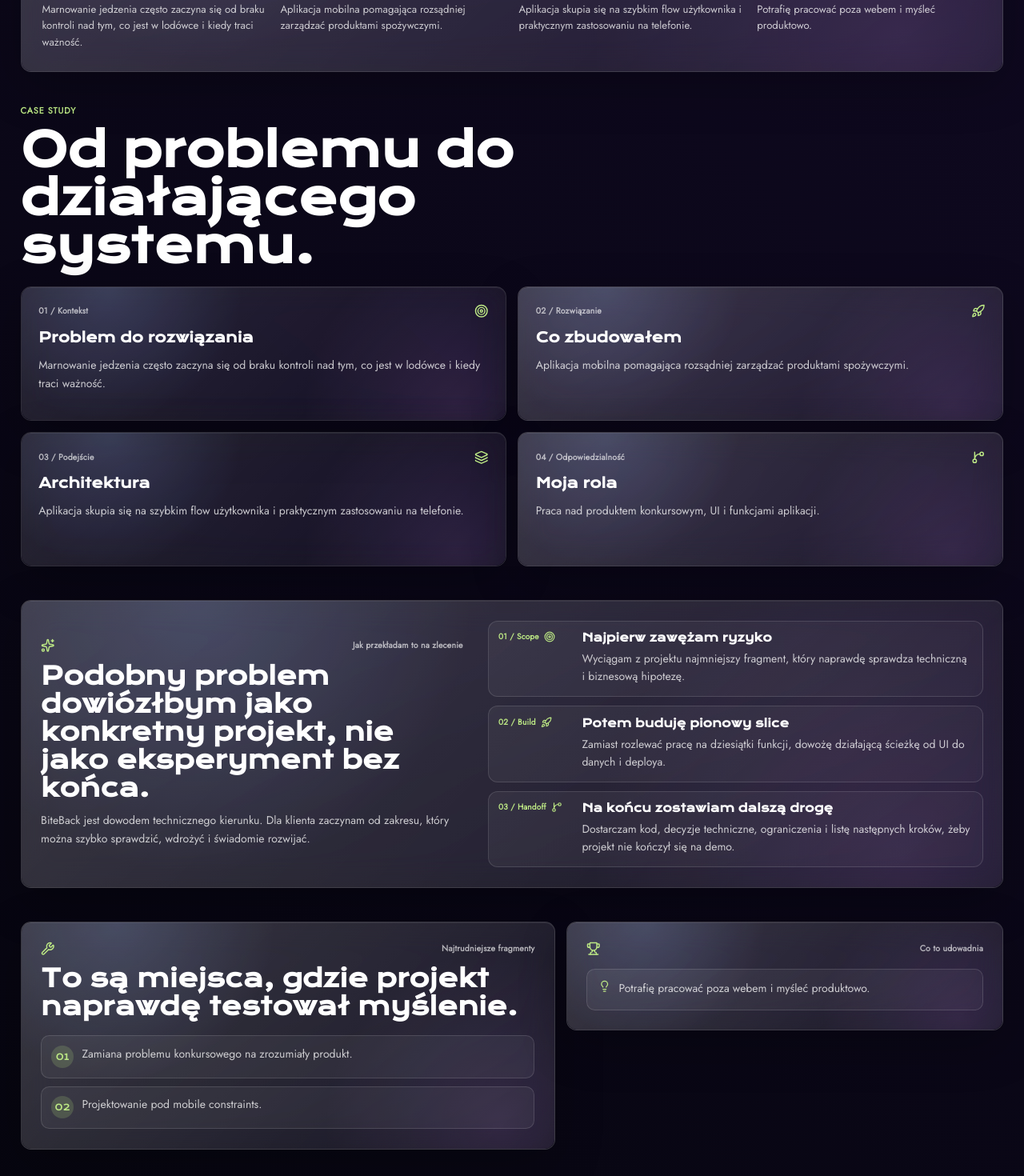
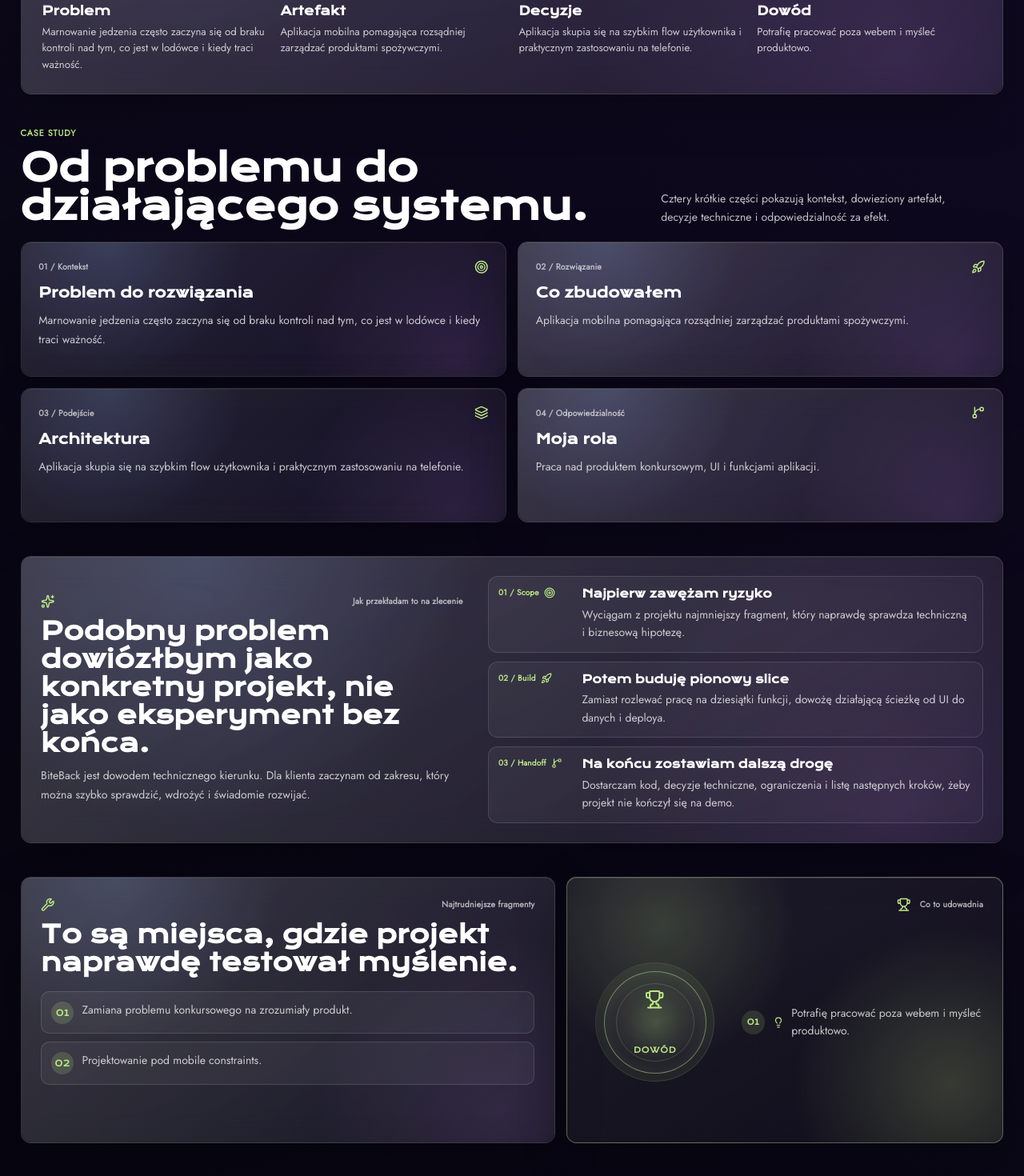
Before and after one commit to dawidbartczak/portfolio, a Next.js app: page /projects/biteback in a window 1280 px wide. Shown: the part 1120-2590 px from the top of the page at 80% size. Built offline with nearby package versions, Linux system fonts and the light colour scheme.

Commit message:
Add creative case study proof section

```diff
--- a/src/components/ProjectPage/ProjectPage.module.scss
+++ b/src/components/ProjectPage/ProjectPage.module.scss
@@ -589,6 +589,26 @@
     margin-bottom: 1.35rem;
 }
 
+.storyHeader {
+    display: grid;
+    grid-template-columns: minmax(0, 0.78fr) minmax(280px, 0.44fr);
+    gap: clamp(1rem, 4vw, 3rem);
+    align-items: end;
+    max-width: none;
+}
+
+.sectionHeader.storyHeader h2 {
+    max-width: 780px;
+    font-size: clamp(2rem, 3.7vw, 3.45rem);
+}
+
+.storyHeaderCopy {
+    margin: 0;
+    max-width: 48ch;
+    color: var(--text-muted);
+    line-height: 1.62;
+}
+
 .sectionHeader h2 {
     font-size: clamp(2rem, 4.8vw, 4.2rem);
     line-height: 1.02;
@@ -600,9 +620,25 @@
 
 .lensHeader {
     display: grid;
+    grid-template-areas:
+        "kicker kicker"
+        "title copy";
     grid-template-columns: minmax(0, 0.92fr) minmax(280px, 0.62fr);
     gap: clamp(1rem, 3vw, 2rem);
     align-items: end;
+}
+
+.lensKicker {
+    grid-area: kicker;
+    justify-self: center;
+    justify-content: center;
+    width: max-content;
+    max-width: 100%;
+}
+
+.lensHeaderTitle {
+    grid-area: title;
+    min-width: 0;
 }
 
 .lensHeader h2 {
@@ -612,6 +648,7 @@
 }
 
 .lensHeader p {
+    grid-area: copy;
     margin: 0;
     color: var(--text-muted);
     line-height: 1.62;
@@ -932,11 +969,10 @@
     display: grid;
     grid-template-columns: minmax(0, 1.1fr) minmax(320px, 0.9fr);
     gap: 1rem;
-    align-items: start;
+    align-items: stretch;
 }
 
 .timelinePanel .panelContent,
-.provesPanel .panelContent,
 .cta .panelContent {
     padding: clamp(1.1rem, 2.6vw, 1.75rem);
 }
@@ -983,32 +1019,145 @@
     margin: 0;
 }
 
-.provesList {
-    display: grid;
-    gap: 0.8rem;
-    margin-top: 1.15rem;
+.proofSignalPanel {
+    position: relative;
+    overflow: hidden;
+    min-height: 100%;
+    border: 1px solid color-mix(in srgb, var(--panel-border) 78%, var(--accent-strong));
+    border-radius: 0.9rem;
+    background:
+        radial-gradient(circle at 22% 18%, color-mix(in srgb, var(--accent-strong) 18%, transparent), transparent 33%),
+        radial-gradient(circle at 88% 78%, color-mix(in srgb, var(--accent) 18%, transparent), transparent 36%),
+        linear-gradient(145deg, color-mix(in srgb, var(--panel-bg-a) 92%, transparent), color-mix(in srgb, var(--panel-bg-b) 92%, transparent));
+    box-shadow: var(--panel-shadow);
 }
 
-.proveCard {
-    display: grid;
-    grid-template-columns: auto minmax(0, 1fr);
-    gap: 0.75rem;
-    align-items: flex-start;
-    border: 1px solid var(--chip-border);
-    border-radius: 0.75rem;
+.proofSignalPanel::before {
+    content: "";
+    position: absolute;
+    inset: 0;
+    z-index: 0;
+    border-radius: inherit;
     background:
-        linear-gradient(145deg, color-mix(in srgb, var(--chip-bg) 84%, transparent), color-mix(in srgb, var(--button-secondary-bg) 54%, transparent));
-    padding: 0.95rem;
+        linear-gradient(90deg, color-mix(in srgb, var(--panel-border) 28%, transparent) 1px, transparent 1px),
+        linear-gradient(180deg, color-mix(in srgb, var(--panel-border) 24%, transparent) 1px, transparent 1px);
+    background-size: 2.1rem 2.1rem;
+    mask-image: radial-gradient(circle at 42% 42%, black, transparent 72%);
+    opacity: 0.32;
 }
 
-.proveCard p {
-    margin: 0;
+.proofSignalContent {
+    position: relative;
+    z-index: 1;
+    min-height: 100%;
+    padding: clamp(1.1rem, 2.6vw, 1.75rem);
 }
 
-.proveIcon {
-    width: 1.1rem;
-    height: 1.1rem;
+.proofSignalKicker {
+    justify-content: flex-end;
+    width: 100%;
+}
+
+.proofSignalBody {
+    display: grid;
+    grid-template-columns: minmax(7rem, 0.78fr) minmax(0, 1.38fr);
+    gap: clamp(1rem, 2.5vw, 1.6rem);
+    align-items: center;
+    min-height: clamp(14rem, 20vw, 18rem);
+    margin-top: 0.9rem;
+}
+
+.proofSignalMark {
+    position: relative;
+    display: grid;
+    place-items: center;
+    justify-self: center;
+    width: clamp(7.2rem, 10vw, 9.5rem);
+    aspect-ratio: 1;
+    border: 1px solid color-mix(in srgb, var(--accent-strong) 38%, var(--panel-border));
+    border-radius: 999px;
+    background:
+        radial-gradient(circle, color-mix(in srgb, var(--accent-strong) 22%, transparent), transparent 58%),
+        color-mix(in srgb, var(--chip-bg) 48%, transparent);
     color: var(--accent-strong);
+    font-family: var(--font-krona-one), sans-serif;
+    font-size: 0.72rem;
+    letter-spacing: 0.04em;
+    text-transform: uppercase;
+    box-shadow:
+        0 0 0 0.72rem color-mix(in srgb, var(--accent-strong) 7%, transparent),
+        inset 0 0 2.5rem color-mix(in srgb, var(--accent-strong) 12%, transparent);
+}
+
+.proofSignalMark::before,
+.proofSignalRing {
+    content: "";
+    position: absolute;
+    border: 1px solid color-mix(in srgb, var(--accent-strong) 28%, transparent);
+    border-radius: inherit;
+    pointer-events: none;
+}
+
+.proofSignalMark::before {
+    inset: 1rem;
+    opacity: 0.7;
+}
+
+.proofSignalRing {
+    inset: -0.82rem;
+    opacity: 0.5;
+}
+
+.proofSignalIcon {
+    width: 1.75rem;
+    height: 1.75rem;
+}
+
+.proofSignalList {
+    display: grid;
+    gap: 0;
+    margin: 0;
+    padding: 0;
+    list-style: none;
+}
+
+.proofSignalItem {
+    position: relative;
+    display: grid;
+    grid-template-columns: auto auto minmax(0, 1fr);
+    gap: 0.68rem;
+    align-items: center;
+    min-height: 3.65rem;
+    padding: 0.65rem 0;
+    border-bottom: 1px solid color-mix(in srgb, var(--panel-border) 56%, transparent);
+}
+
+.proofSignalItem:last-child {
+    border-bottom: 0;
+}
+
+.proofSignalIndex {
+    display: inline-grid;
+    place-items: center;
+    width: 2.12rem;
+    height: 2.12rem;
+    border-radius: 999px;
+    background: color-mix(in srgb, var(--accent-strong) 14%, transparent);
+    color: var(--accent-strong);
+    font-family: var(--font-krona-one), sans-serif;
+    font-size: 0.72rem;
+}
+
+.proofSignalItemIcon {
+    width: 1rem;
+    height: 1rem;
+    color: var(--accent-strong);
+}
+
+.proofSignalItem p {
+    margin: 0;
+    color: var(--text-muted);
+    line-height: 1.58;
 }
 
 .notePanel {
@@ -1127,6 +1276,29 @@
     .bridgePanel .panelContent,
     .deepDive {
         grid-template-columns: 1fr;
+    }
+
+    .lensHeader {
+        grid-template-areas:
+            "kicker"
+            "title"
+            "copy";
+        align-items: start;
+    }
+
+    .storyHeader {
+        grid-template-columns: 1fr;
+        align-items: start;
+    }
+
+    .proofSignalBody {
+        grid-template-columns: 1fr;
+        min-height: auto;
+    }
+
+    .proofSignalMark {
+        justify-self: start;
+        width: 7rem;
     }
 
     .lensRail {
--- a/src/components/ProjectPage/index.tsx
+++ b/src/components/ProjectPage/index.tsx
@@ -421,11 +421,11 @@ export default function ProjectPage({project}: ProjectPageProps) {
             <section className={cx(styles.deliveryLens, styles.glassPanel)} data-reveal>
                 <div className={styles.panelContent}>
                     <div className={styles.lensHeader}>
-                        <div>
-                            <div className={styles.sectionKicker}>
-                                <Layers3 className={styles.kickerIcon}/>
-                                <span>{locale === "pl" ? "Jak czytać ten projekt" : "How to read this project"}</span>
-                            </div>
+                        <div className={cx(styles.sectionKicker, styles.lensKicker)}>
+                            <Layers3 className={styles.kickerIcon}/>
+                            <span>{locale === "pl" ? "Jak czytać ten projekt" : "How to read this project"}</span>
+                        </div>
+                        <div className={styles.lensHeaderTitle}>
                             <h2>{locale === "pl"
                                 ? "Nie chodzi o sam screenshot. Chodzi o decyzje pod spodem."
                                 : "It is not just the screenshot. It is the decisions underneath."}</h2>
@@ -456,9 +456,14 @@ export default function ProjectPage({project}: ProjectPageProps) {
             </section>
 
             <section className={styles.storySection}>
-                <div className={styles.sectionHeader} data-reveal>
-                    <p className={styles.eyebrow}>{locale === "pl" ? "Case study" : "Case study"}</p>
-                    <h2>{locale === "pl" ? "Od problemu do działającego systemu." : "From problem to working system."}</h2>
+                <div className={cx(styles.sectionHeader, styles.storyHeader)} data-reveal>
+                    <div>
+                        <p className={styles.eyebrow}>{locale === "pl" ? "Case study" : "Case study"}</p>
+                        <h2>{locale === "pl" ? "Od problemu do działającego systemu." : "From problem to working system."}</h2>
+                    </div>
+                    <p className={styles.storyHeaderCopy}>{locale === "pl"
+                        ? "Cztery krótkie części pokazują kontekst, dowieziony artefakt, decyzje techniczne i odpowiedzialność za efekt."
+                        : "Four short parts show the context, shipped artifact, technical decisions and ownership of the outcome."}</p>
                 </div>
 
                 <div className={styles.storyGrid}>
@@ -590,19 +595,27 @@ export default function ProjectPage({project}: ProjectPageProps) {
                     </div>
                 </article>
 
-                <article className={cx(styles.glassPanel, styles.provesPanel, styles.interactiveCard)} data-reveal>
-                    <div className={styles.panelContent}>
-                        <div className={styles.sectionKicker}>
+                <article className={cx(styles.proofSignalPanel, styles.interactiveCard)} data-reveal>
+                    <div className={styles.proofSignalContent}>
+                        <div className={cx(styles.sectionKicker, styles.proofSignalKicker)}>
                             <Trophy className={styles.kickerIcon}/>
                             <span>{locale === "pl" ? "Co to udowadnia" : "What this proves"}</span>
                         </div>
-                        <div className={styles.provesList}>
+                        <div className={styles.proofSignalBody}>
+                            <div className={styles.proofSignalMark} aria-hidden="true">
+                                <span className={styles.proofSignalRing}/>
+                                <Trophy className={styles.proofSignalIcon}/>
+                                <span>{locale === "pl" ? "Dowód" : "Signal"}</span>
+                            </div>
+                            <ol className={styles.proofSignalList}>
                             {project.caseStudy.proves.map((item, index) => (
-                                <div className={styles.proveCard} key={`proves-${index}`}>
-                                    <Lightbulb className={styles.proveIcon}/>
+                                <li className={styles.proofSignalItem} key={`proves-${index}`}>
+                                    <span className={styles.proofSignalIndex}>{String(index + 1).padStart(2, "0")}</span>
+                                    <Lightbulb className={styles.proofSignalItemIcon}/>
                                     <p>{t(item)}</p>
-                                </div>
+                                </li>
                             ))}
+                            </ol>
                         </div>
                     </div>
                 </article>
```
